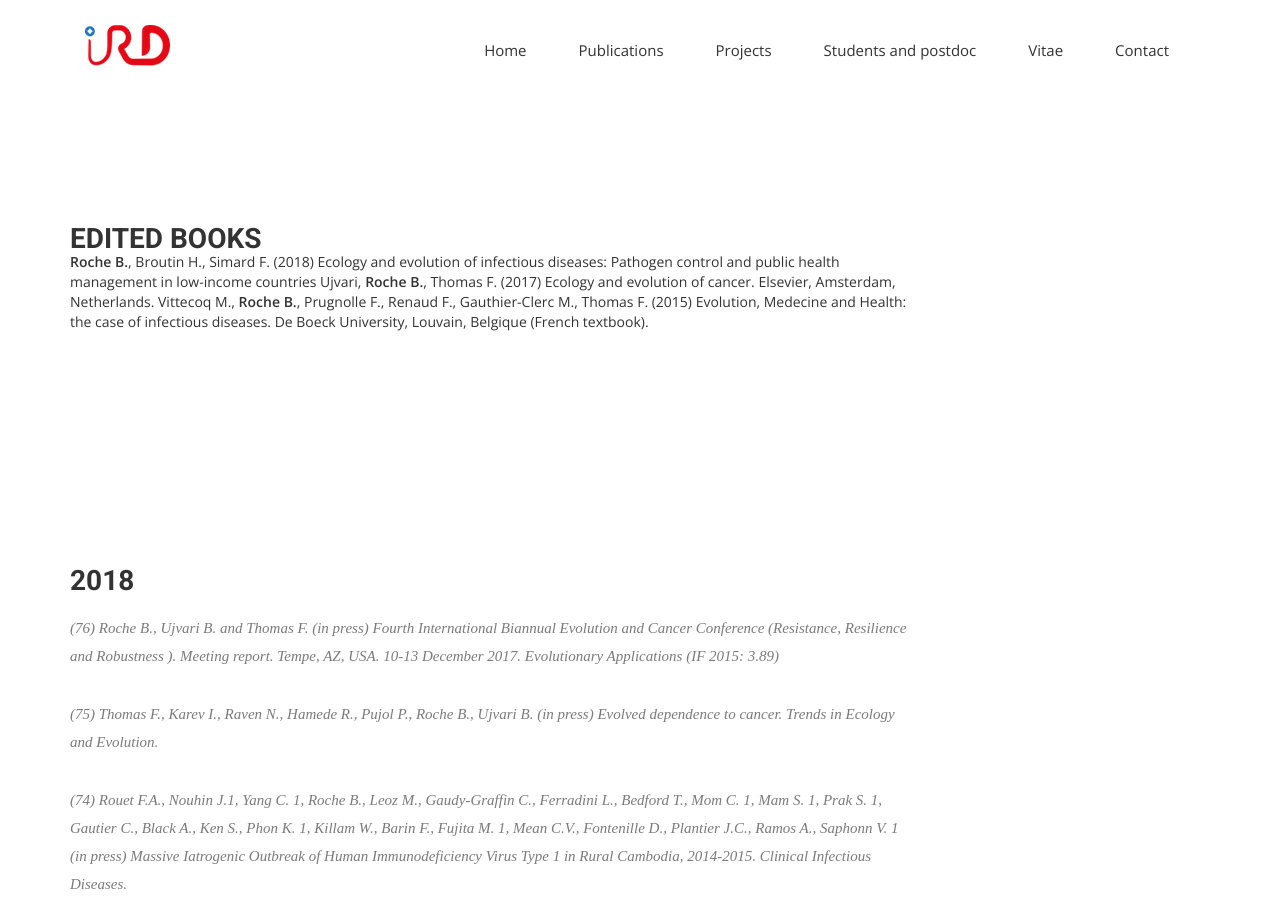
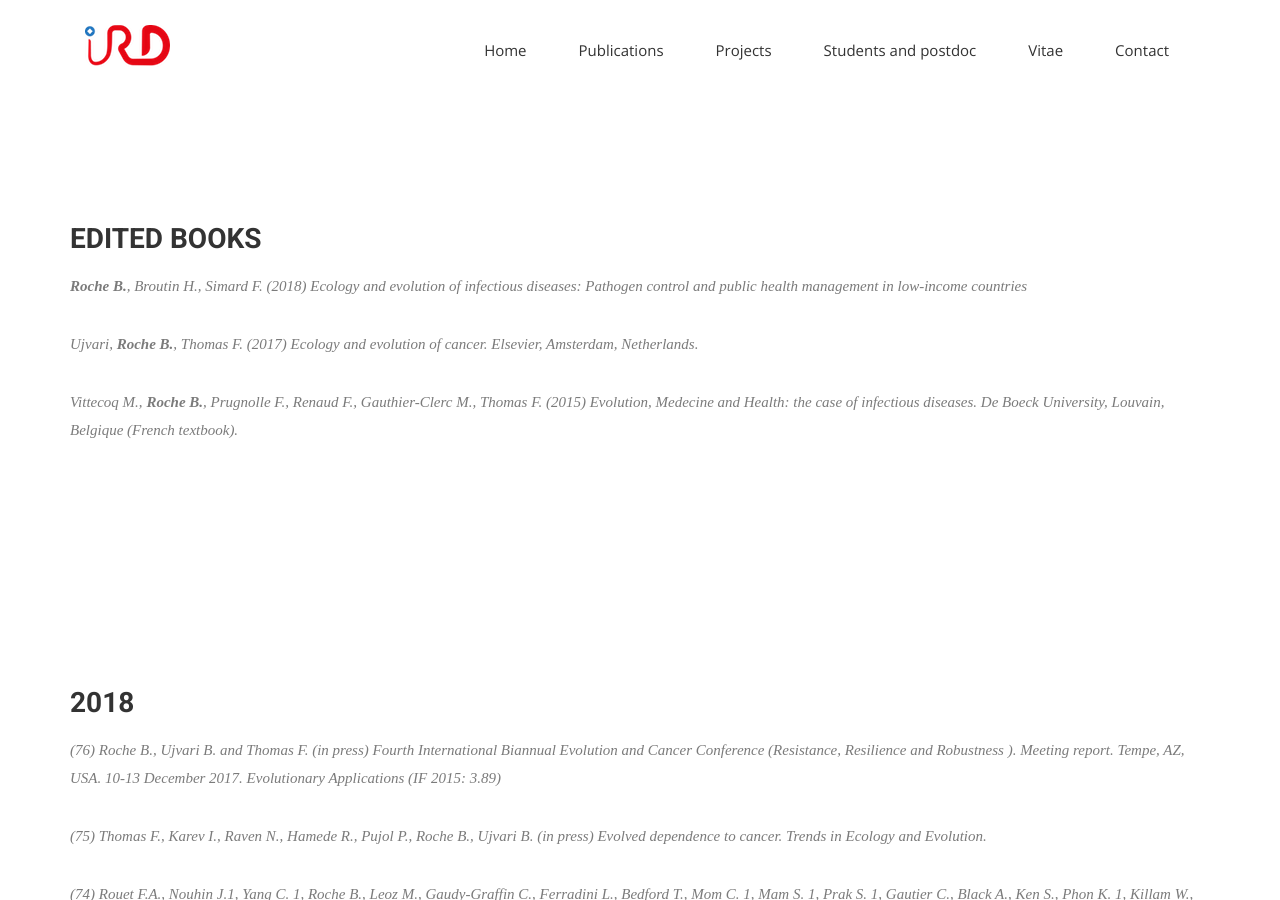
Before and after one commit to rocheben/rocheben.github.io, a Jekyll site: the page built from blog.html, in a window 1280 px wide and 900 px high. Built offline with Jekyll 4.4.1, drawn with Linux system fonts in a browser that asks for light colours; nearby versions of some CDN libraries; some web fonts are replaced.

Commit message:
livrecorrected

```diff
--- a/blog.html
+++ b/blog.html
@@ -8,16 +8,16 @@ permalink: /blog/
 <section id="intro">
   <div class="container">
     <div class="row">
-      <div class="col-md-9 col-sm-12">
+      <div class="col-md-12 col-sm-12">
         <div class="block">
           <div class="section-title">
 						<h2>Edited books</h2>
 
-<b>Roche B.</b>, Broutin H., Simard F. (2018) Ecology and evolution of infectious diseases: Pathogen control and public health management in low-income countries
+<p><b>Roche B.</b>, Broutin H., Simard F. (2018) Ecology and evolution of infectious diseases: Pathogen control and public health management in low-income countries</p>
 
-Ujvari, <b>Roche B.</b>, Thomas F. (2017) Ecology and evolution of cancer. Elsevier, Amsterdam, Netherlands.
+<p>Ujvari, <b>Roche B.</b>, Thomas F. (2017) Ecology and evolution of cancer. Elsevier, Amsterdam, Netherlands.</p>
 
-Vittecoq M., <b>Roche B.</b>, Prugnolle F., Renaud F., Gauthier-Clerc M., Thomas F. (2015) Evolution, Medecine and Health: the case of infectious diseases. De Boeck University, Louvain, Belgique (French textbook).
+<p>Vittecoq M., <b>Roche B.</b>, Prugnolle F., Renaud F., Gauthier-Clerc M., Thomas F. (2015) Evolution, Medecine and Health: the case of infectious diseases. De Boeck University, Louvain, Belgique (French textbook).</p>
 					</div>
         </div>
       </div><!-- .col-md-7 close -->
@@ -28,7 +28,7 @@ Vittecoq M., <b>Roche B.</b>, Prugnolle F., Renaud F., Gauthier-Clerc M., Thomas
 <section id="intro">
   <div class="container">
     <div class="row">
-      <div class="col-md-9 col-sm-12">
+      <div class="col-md-12 col-sm-12">
         <div class="block">
           <div class="section-title">
 						<h2>2018</h2>
```
